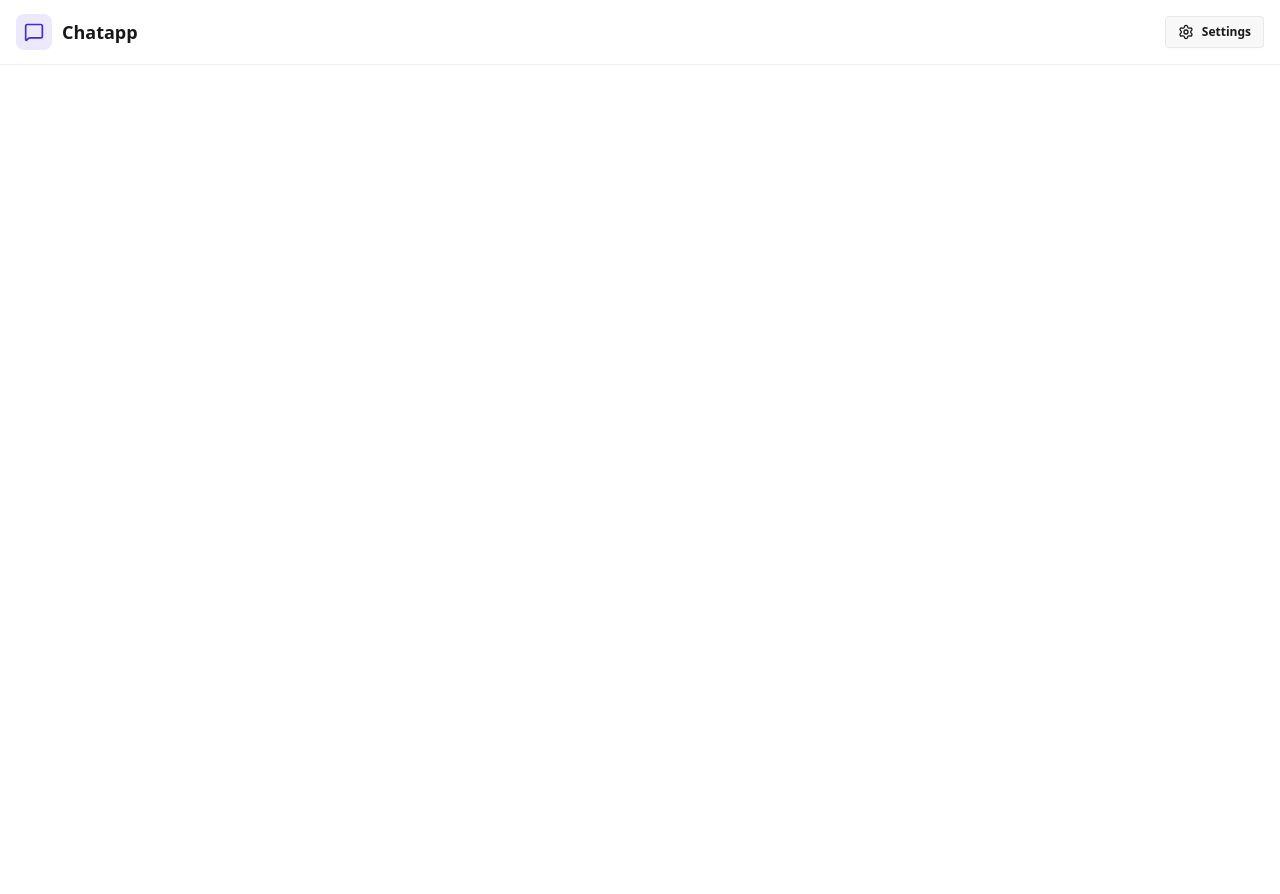
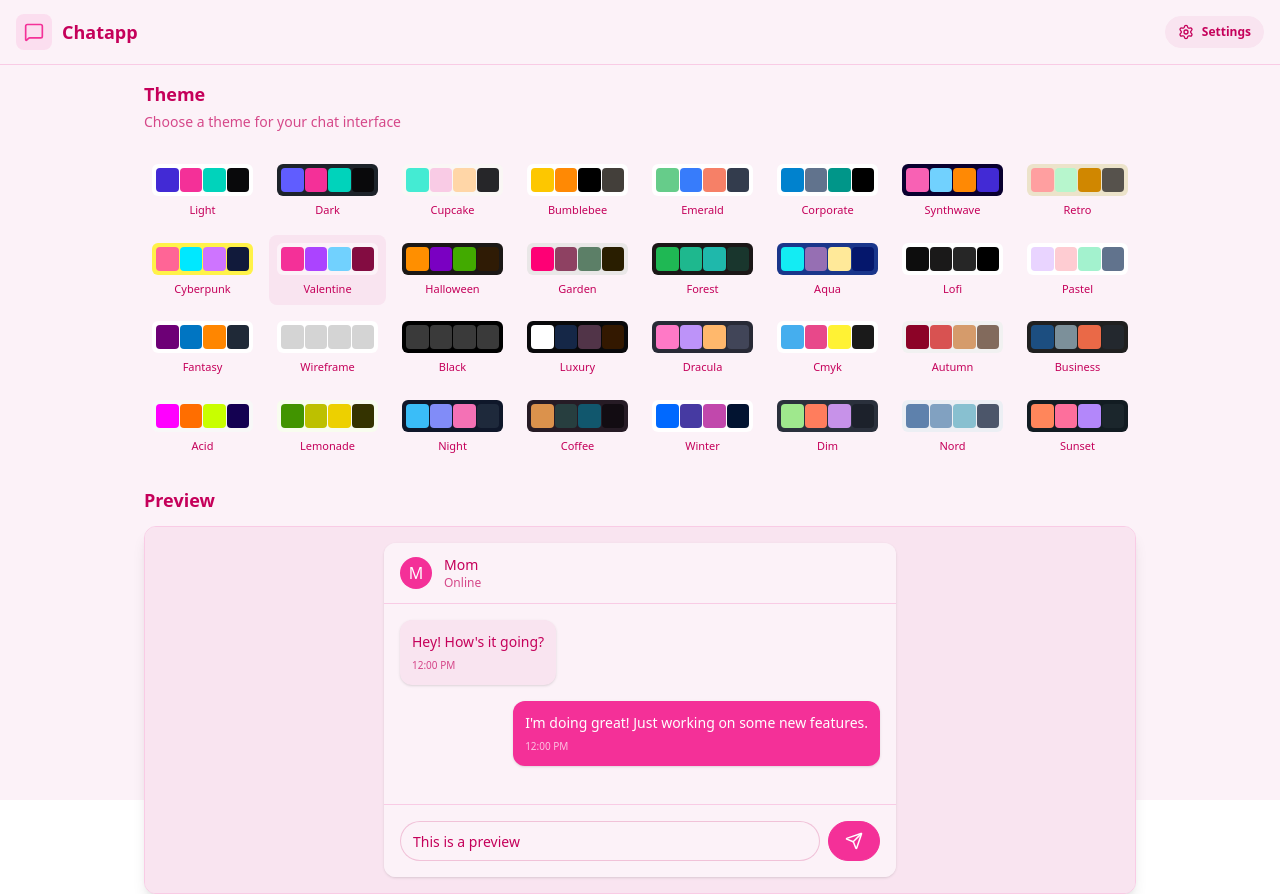
Before and after one commit to Venkateshkamat/ChatApp, a React (Vite) app in the folder frontend/: page /settings in a window 1280 px wide. Before the commit the page ends 800 px from the top, so only its background shows below. Built offline with nearby package versions, Linux system fonts and the light colour scheme; no server answers.

Commit message:
Add profile and settings page

```diff
--- a/frontend/src/App.jsx
+++ b/frontend/src/App.jsx
@@ -7,13 +7,14 @@
 import SignUpPage from './pages/SignUpPage'
 import ProfilePage from './pages/ProfilePage'
 import { useAuthStore } from './store/useAuthStore';
+import { useThemeStore } from './store/useThemeStore';
 import {Loader} from "lucide-react"
 import {Toaster} from "react-hot-toast"
 
 const App = () => {
 
   const {authUser, checkAuth,isCheckingAuth} = useAuthStore()
-
+  const {theme} = useThemeStore();
   useEffect(() => {
     checkAuth()
   }, [checkAuth])
@@ -27,7 +28,7 @@
     )
   }
 
-  return <div>
+  return <div data-theme={theme}>
     <Navbar/>
     <Routes>
       <Route path='/' element={authUser ? <HomePage/>:<Navigate to={"/login"}/>}/>
--- /dev/null
+++ b/frontend/src/constants/index.js
@@ -0,0 +1,34 @@
+export const THEMES = [
+  "light",
+  "dark",
+  "cupcake",
+  "bumblebee",
+  "emerald",
+  "corporate",
+  "synthwave",
+  "retro",
+  "cyberpunk",
+  "valentine",
+  "halloween",
+  "garden",
+  "forest",
+  "aqua",
+  "lofi",
+  "pastel",
+  "fantasy",
+  "wireframe",
+  "black",
+  "luxury",
+  "dracula",
+  "cmyk",
+  "autumn",
+  "business",
+  "acid",
+  "lemonade",
+  "night",
+  "coffee",
+  "winter",
+  "dim",
+  "nord",
+  "sunset",
+];
--- a/frontend/src/index.css
+++ b/frontend/src/index.css
@@ -1,2 +1,4 @@
 @import "tailwindcss";
-@plugin "daisyui";
+@plugin "daisyui" {
+  themes:all;
+}
--- a/frontend/src/pages/ProfilePage.jsx
+++ b/frontend/src/pages/ProfilePage.jsx
@@ -1,9 +1,104 @@
-import React from 'react'
+import { useState } from "react";
+import { useAuthStore } from "../store/useAuthStore";
+import { Camera, Mail, User } from "lucide-react";
 
 const ProfilePage = () => {
+  const { authUser, isUpdatingProfile, updateProfile } = useAuthStore();
+  const [selectedImg, setSelectedImg] = useState(null);
+
+  const handleImageUpload = async (e) => {
+    const file = e.target.files[0];
+    if (!file) return;
+
+    const reader = new FileReader();
+
+    reader.readAsDataURL(file);
+
+    reader.onload = async () => {
+      const base64Image = reader.result;
+      setSelectedImg(base64Image);
+      await updateProfile({ profilePic: base64Image });
+    };
+  };
+
   return (
-    <div>ProfilePage</div>
-  )
-}
+    <div className="h-screen pt-20">
+      <div className="max-w-2xl mx-auto p-4 py-8">
+        <div className="bg-base-300 rounded-xl p-6 space-y-8">
+          <div className="text-center">
+            <h1 className="text-2xl font-semibold ">Profile</h1>
+            <p className="mt-2">Your profile information</p>
+          </div>
 
-export default ProfilePage
+          {/* avatar upload section */}
+
+          <div className="flex flex-col items-center gap-4">
+            <div className="relative">
+              <img
+                src={selectedImg || authUser.profilePic || "/avatar.png"}
+                alt="Profile"
+                className="size-32 rounded-full object-cover border-4 "
+              />
+              <label
+                htmlFor="avatar-upload"
+                className={`
+                  absolute bottom-0 right-0
+                  bg-base-content hover:scale-105
+                  p-2 rounded-full cursor-pointer
+                  transition-all duration-200
+                  ${isUpdatingProfile ? "animate-pulse pointer-events-none" : ""}
+                `}
+              >
+                <Camera className="w-5 h-5 text-base-200" />
+                <input
+                  type="file"
+                  id="avatar-upload"
+                  className="hidden"
+                  accept="image/*"
+                  onChange={handleImageUpload}
+                  disabled={isUpdatingProfile}
+                />
+              </label>
+            </div>
+            <p className="text-sm text-zinc-400">
+              {isUpdatingProfile ? "Uploading..." : "Click the camera icon to update your photo"}
+            </p>
+          </div>
+
+          <div className="space-y-6">
+            <div className="space-y-1.5">
+              <div className="text-sm text-zinc-400 flex items-center gap-2">
+                <User className="w-4 h-4" />
+                Full Name
+              </div>
+              <p className="px-4 py-2.5 bg-base-200 rounded-lg border">{authUser?.fullName}</p>
+            </div>
+
+            <div className="space-y-1.5">
+              <div className="text-sm text-zinc-400 flex items-center gap-2">
+                <Mail className="w-4 h-4" />
+                Email Address
+              </div>
+              <p className="px-4 py-2.5 bg-base-200 rounded-lg border">{authUser?.email}</p>
+            </div>
+          </div>
+
+          <div className="mt-6 bg-base-300 rounded-xl p-6">
+            <h2 className="text-lg font-medium  mb-4">Account Information</h2>
+            <div className="space-y-3 text-sm">
+              <div className="flex items-center justify-between py-2 border-b border-zinc-700">
+                <span>Member Since</span>
+                <span>{authUser.createdAt?.split("T")[0]}</span>
+              </div>
+              <div className="flex items-center justify-between py-2">
+                <span>Account Status</span>
+                <span className="text-green-500">Active</span>
+              </div>
+            </div>
+          </div>
+        </div>
+      </div>
+    </div>
+  );
+};
+export default ProfilePage;
--- a/frontend/src/pages/SettingsPage.jsx
+++ b/frontend/src/pages/SettingsPage.jsx
@@ -1,9 +1,116 @@
-import React from 'react'
+import { THEMES } from "../constants";
+import { useThemeStore } from "../store/useThemeStore";
+import { Send } from "lucide-react";
+
+const PREVIEW_MESSAGES = [
+  { id: 1, content: "Hey! How's it going?", isSent: false },
+  { id: 2, content: "I'm doing great! Just working on some new features.", isSent: true },
+];
 
 const SettingsPage = () => {
+  const { theme, setTheme } = useThemeStore();
+
   return (
-    <div>SettingsPage</div>
-  )
-}
+    <div className="h-screen container mx-auto px-4 pt-20 max-w-5xl">
+      <div className="space-y-6">
+        <div className="flex flex-col gap-1">
+          <h2 className="text-lg font-semibold">Theme</h2>
+          <p className="text-sm text-base-content/70">Choose a theme for your chat interface</p>
+        </div>
 
-export default SettingsPage
+        <div className="grid grid-cols-4 sm:grid-cols-6 md:grid-cols-8 gap-2">
+          {THEMES.map((t) => (
+            <button
+              key={t}
+              className={`
+                group flex flex-col items-center gap-1.5 p-2 rounded-lg transition-colors
+                ${theme === t ? "bg-base-200" : "hover:bg-base-200/50"}
+              `}
+              onClick={() => setTheme(t)}
+            >
+              <div className="relative h-8 w-full rounded-md overflow-hidden" data-theme={t}>
+                <div className="absolute inset-0 grid grid-cols-4 gap-px p-1">
+                  <div className="rounded bg-primary"></div>
+                  <div className="rounded bg-secondary"></div>
+                  <div className="rounded bg-accent"></div>
+                  <div className="rounded bg-neutral"></div>
+                </div>
+              </div>
+              <span className="text-[11px] font-medium truncate w-full text-center">
+                {t.charAt(0).toUpperCase() + t.slice(1)}
+              </span>
+            </button>
+          ))}
+        </div>
+
+        {/* Preview Section */}
+        <h3 className="text-lg font-semibold mb-3">Preview</h3>
+        <div className="rounded-xl border border-base-300 overflow-hidden bg-base-100 shadow-lg">
+          <div className="p-4 bg-base-200">
+            <div className="max-w-lg mx-auto">
+              {/* Mock Chat UI */}
+              <div className="bg-base-100 rounded-xl shadow-sm overflow-hidden">
+                {/* Chat Header */}
+                <div className="px-4 py-3 border-b border-base-300 bg-base-100">
+                  <div className="flex items-center gap-3">
+                    <div className="w-8 h-8 rounded-full bg-primary flex items-center justify-center text-primary-content font-medium">
+                      M
+                    </div>
+                    <div>
+                      <h3 className="font-medium text-sm">Mom</h3>
+                      <p className="text-xs text-base-content/70">Online</p>
+                    </div>
+                  </div>
+                </div>
+
+                {/* Chat Messages */}
+                <div className="p-4 space-y-4 min-h-[200px] max-h-[200px] overflow-y-auto bg-base-100">
+                  {PREVIEW_MESSAGES.map((message) => (
+                    <div
+                      key={message.id}
+                      className={`flex ${message.isSent ? "justify-end" : "justify-start"}`}
+                    >
+                      <div
+                        className={`
+                          max-w-[80%] rounded-xl p-3 shadow-sm
+                          ${message.isSent ? "bg-primary text-primary-content" : "bg-base-200"}
+                        `}
+                      >
+                        <p className="text-sm">{message.content}</p>
+                        <p
+                          className={`
+                            text-[10px] mt-1.5
+                            ${message.isSent ? "text-primary-content/70" : "text-base-content/70"}
+                          `}
+                        >
+                          12:00 PM
+                        </p>
+                      </div>
+                    </div>
+                  ))}
+                </div>
+
+                {/* Chat Input */}
+                <div className="p-4 border-t border-base-300 bg-base-100">
+                  <div className="flex gap-2">
+                    <input
+                      type="text"
+                      className="input input-bordered flex-1 text-sm h-10"
+                      placeholder="Type a message..."
+                      value="This is a preview"
+                      readOnly
+                    />
+                    <button className="btn btn-primary h-10 min-h-0">
+                      <Send size={18} />
+                    </button>
+                  </div>
+                </div>
+              </div>
+            </div>
+          </div>
+        </div>
+      </div>
+    </div>
+  );
+};
+export default SettingsPage;
--- a/frontend/src/store/useAuthStore.js
+++ b/frontend/src/store/useAuthStore.js
@@ -60,4 +60,17 @@
         }
     },
 
+    updateProfile: async(data)=>{
+        set({isUpdatingProfile:true})
+        try {
+            const res = await axiosInstance.put("auth/update-profile",data);
+            set({authUser:res.data})
+            toast.success("Profile updated successfully")
+        } catch (error) {
+            toast.error(error.response.data.message)
+            console.log("error in updateProfile in AuthStore",error);
+        }finally{
+            set({isUpdatingProfile:false})
+        }
+    },
 }))
--- /dev/null
+++ b/frontend/src/store/useThemeStore.js
@@ -0,0 +1,10 @@
+import {create} from "zustand";
+
+export const useThemeStore = create((set)=>({
+    theme: localStorage.getItem("chat-theme") || "valentine",
+    setTheme: (theme)=>{
+        localStorage.setItem("chat-theme",theme);
+        set({theme});
+    },
+
+}))
```
Also changed, not shown: frontend/public/avatar.png (added), 1 other file (tests, documents, lock files or other folders).
